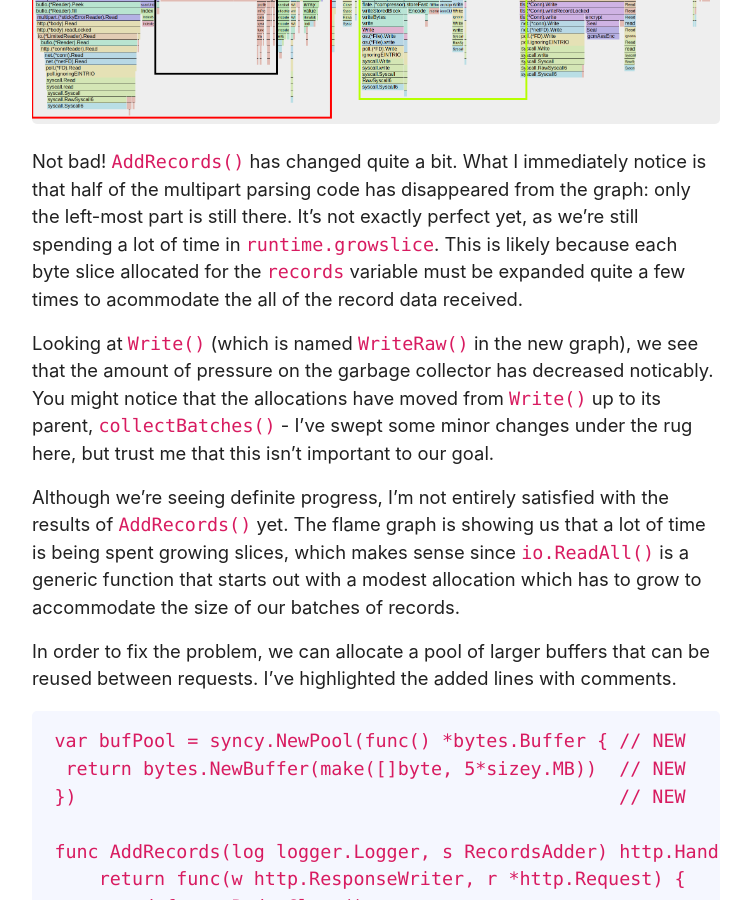
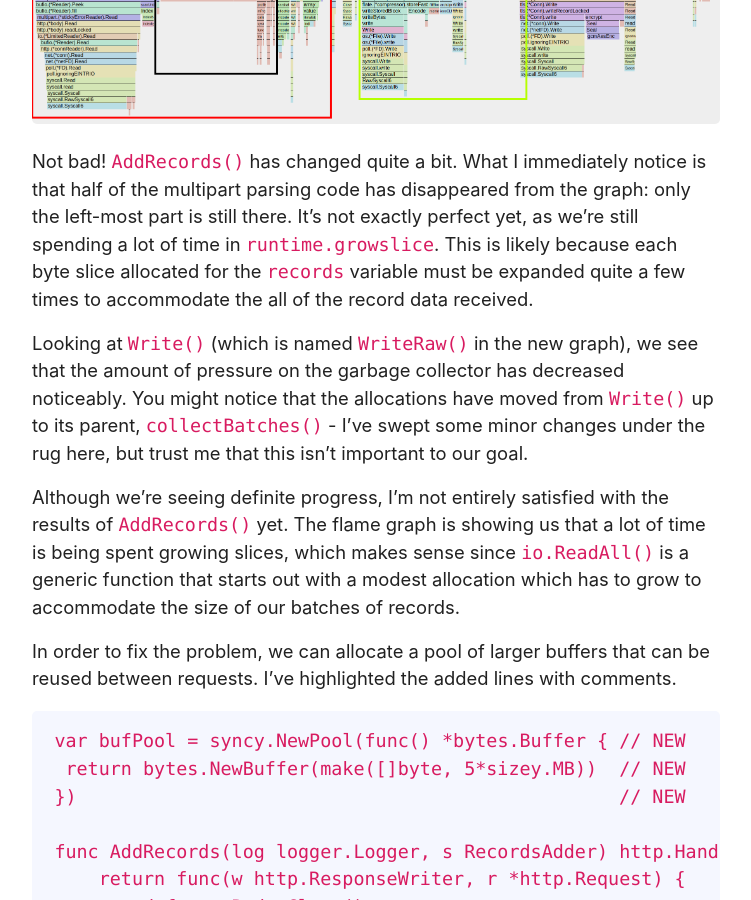
Before and after one commit to micvbang/blog.vbang.dk, a Jekyll site: the page built from _posts/2024-07-07-seb-tiger-style.md, in a window 1280 px wide and 900 px high, scrolled down 10326 px. Shown: the whole window, without its empty margins (264-1015 px from the left). Built offline with Jekyll 4.4.1, drawn with Linux system fonts in a browser that asks for light colours; some of the changed text lies outside the part shown.

Commit message:
seb-write-performance: fix date, typos

```diff
--- a/_posts/2024-07-07-seb-tiger-style.md
+++ b/_posts/2024-07-07-seb-tiger-style.md
@@ -255,9 +255,9 @@ Let's see whether our interpretation of Tiger Style back-of-the-envelope changes
 
 ![Profiling Seb, adding records, mid](/static/posts/2024-07-07-seb-write-performance/profiling-mime-multipart-medium.png)
 
-Not bad! `AddRecords()` has changed quite a bit. What I immediately notice is that half of the multipart parsing code has disappeared from the graph: only the left-most part is still there. It's not exactly perfect yet, as we're still spending a lot of time in `runtime.growslice`. This is likely because each byte slice allocated for the `records` variable must be expanded quite a few times to acommodate the all of the record data received.
+Not bad! `AddRecords()` has changed quite a bit. What I immediately notice is that half of the multipart parsing code has disappeared from the graph: only the left-most part is still there. It's not exactly perfect yet, as we're still spending a lot of time in `runtime.growslice`. This is likely because each byte slice allocated for the `records` variable must be expanded quite a few times to accommodate the all of the record data received.
 
-Looking at `Write()` (which is named `WriteRaw()` in the new graph), we see that the amount of pressure on the garbage collector has decreased noticably. You might notice that the allocations have moved from `Write()` up to its parent, `collectBatches()` - I've swept some minor changes under the rug here, but trust me that this isn't important to our goal.
+Looking at `Write()` (which is named `WriteRaw()` in the new graph), we see that the amount of pressure on the garbage collector has decreased noticeably. You might notice that the allocations have moved from `Write()` up to its parent, `collectBatches()` - I've swept some minor changes under the rug here, but trust me that this isn't important to our goal.
 
 Although we're seeing definite progress, I'm not entirely satisfied with the results of `AddRecords()` yet. The flame graph is showing us that a lot of time is being spent growing slices, which makes sense since `io.ReadAll()` is a generic function that starts out with a modest allocation which has to grow to accommodate the size of our batches of records.
 
```
Also changed, not shown: other parts of _posts/2024-07-07-seb-tiger-style.md (+1 -1 lines).
